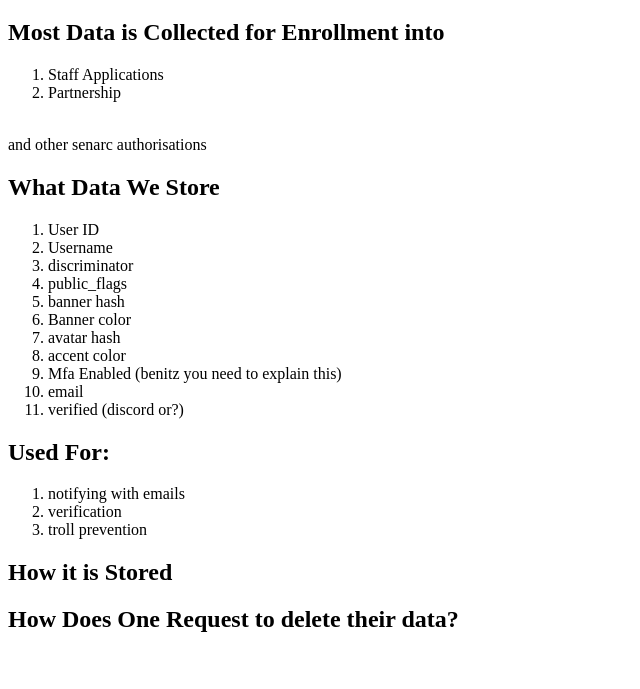
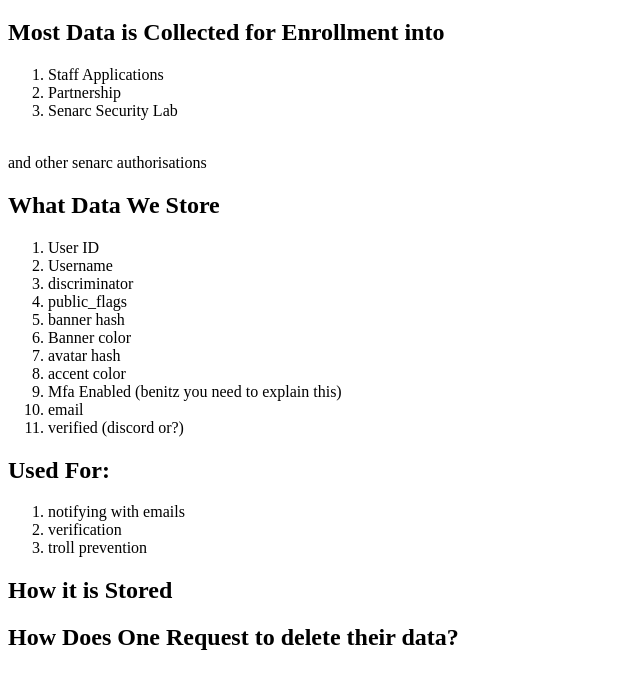
Before and after one commit to BenitzCoding/Khaos-Website, a plain HTML site: page policy.html in a window 1280 px wide. Shown: the part 61-750 px from the top of the page, without its empty margins (0-640 px from the left). Drawn offline with Linux system fonts and the light colour scheme.

Commit message:
Update policy.html

```diff
--- a/policy.html
+++ b/policy.html
@@ -17,6 +17,7 @@
 	<ol>
 		<li> Staff Applications</li>
 		<li> Partnership </li>
+		<li> Senarc Security Lab </li>
 
 	</ol>
 
```
